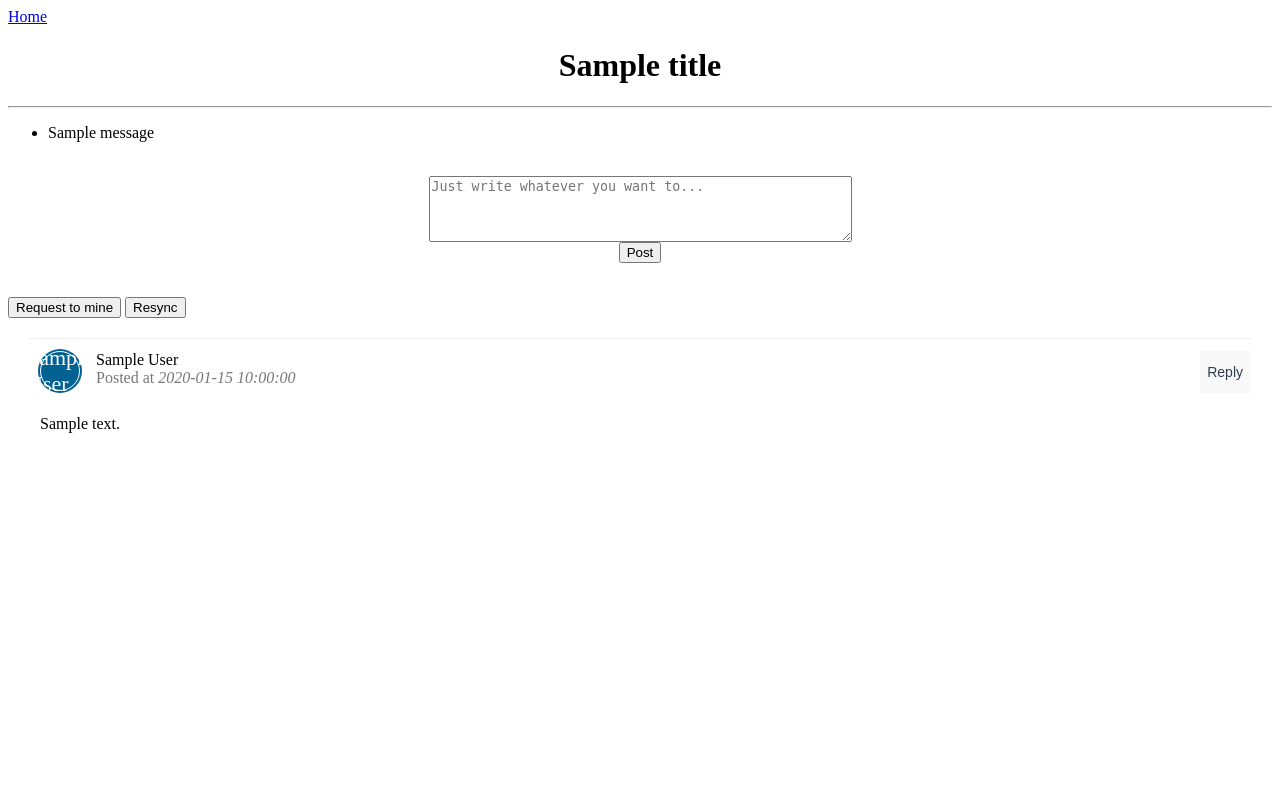
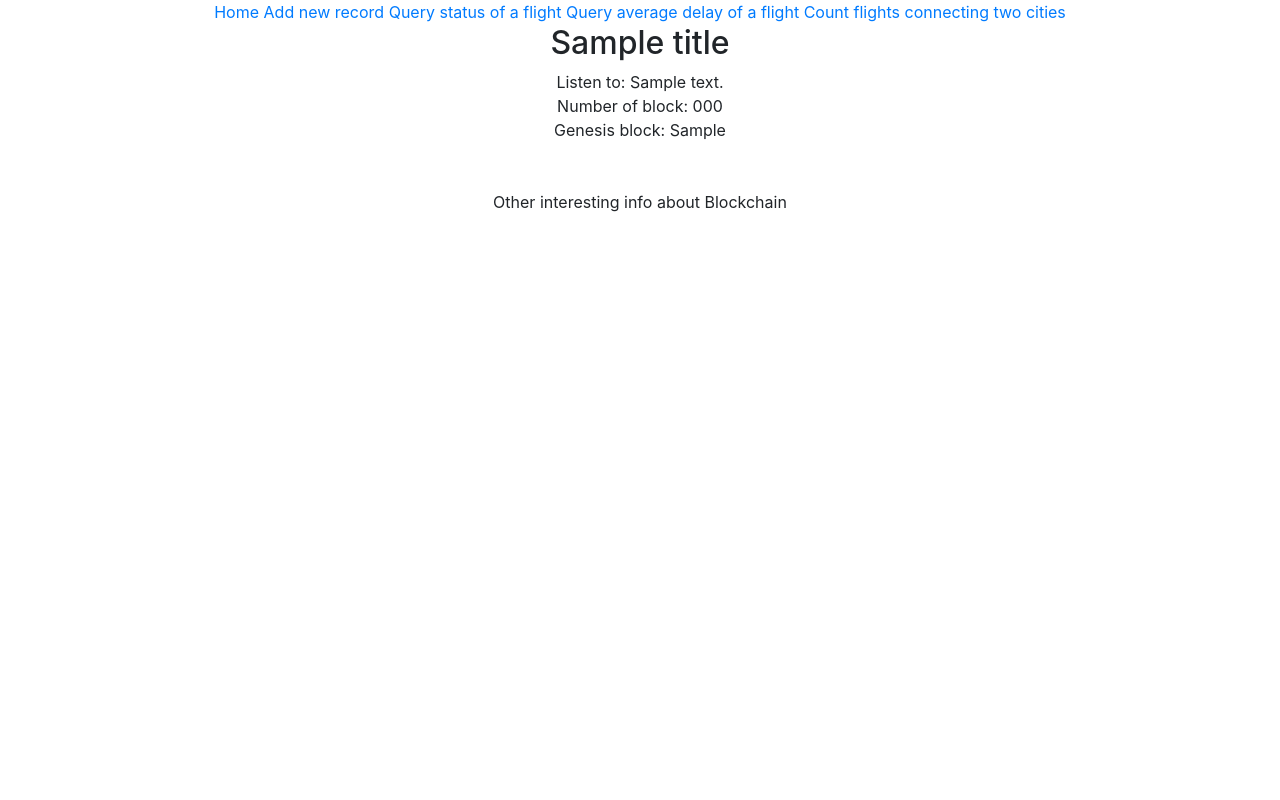
Before and after one commit to dmoruz97/BlockchainApp, a Flask app: template app/templates/index.html in a window 1280 px wide. Run offline with Flask 2, Linux system fonts and the light colour scheme; the template is opened without the code that fills it: most values are stand-ins (such as "Sample title", 1, 10 or a date in 2020); one stand-in notice (Sample message) is shown; parts of the project's set-up code (start-up, migrations or seed data) failed here and were passed over; some libraries are stand-ins or nearby versions.

Commit message:
Started to develop UI

```diff
--- a/app/templates/base.html
+++ b/app/templates/base.html
@@ -1,20 +1,33 @@
+<!DOCTYPE html>
 <html>
     <head>
         <title>{{ title }}</title>
+        <meta charset="utf-8">
+        <meta name="viewport" content="width=device-width, initial-scale=1">
+
+        <!-- BOOTSTRAP -->
+        <link rel="stylesheet" href="https://stackpath.bootstrapcdn.com/bootstrap/4.4.1/css/bootstrap.min.css">
+        <script src="https://code.jquery.com/jquery-3.3.1.slim.min.js"></script>
+        <script src="https://cdnjs.cloudflare.com/ajax/libs/popper.js/1.14.7/umd/popper.min.js"></script>
+        <script src="https://stackpath.bootstrapcdn.com/bootstrap/4.3.1/js/bootstrap.min.js"></script>
+
+        <!-- PERSONAL CSS -->
+        <style type="text/css">
+            html, body {
+                margin: auto;
+                text-align: center;
+            }
+        </style>
     </head>
     <body>
-    <div><a href="/index">Home</a></div>
-    <center><h1>{{ title }}</h1></center>
-    <hr>
-    {% with messages = get_flashed_messages() %}
-    {% if messages %}
-    <ul>
-    {% for message in messages %}
-        <li>{{ message }} </li>
-    {% endfor %}
-    </ul>
-    {% endif %}
-    {% endwith %}
+        <div class="container-fluid">
+            <a href="/index">Home</a>
+            <a href="/add_record">Add new record</a>
+            <a href="/query_status">Query status of a flight</a>
+            <a href="/query_delay">Query average delay of a flight</a>
+            <a href="/count_flight">Count flights connecting two cities</a>
+
             {% block content %}{% endblock %}
+        </div>
     </body>
 </html>
--- a/app/templates/index.html
+++ b/app/templates/index.html
@@ -2,100 +2,11 @@
 {% extends "base.html" %}
 
 {% block content %}
-	<br>
+    <h2>{{title}}</h2>
+    Listen to: {{node_address}}<br>
+    Number of block: {{number_of_block}}<br>
+    Genesis block: {{genesis_block}}<br>
 
-	<center>
-	<form action="/submit" id="textform" method="post">
-	    <textarea name="content" rows="4" cols="50" placeholder="Just write whatever you want to..."></textarea>
-	    <br>
-	    <input type="submit" value="Post">
-	</form>
-	</center>
-
-	<br>
-
-	<a href="{{node_address}}/mine" target="_blank"><button>Request to mine</button></a>
-	<a href="/"><button>Resync</button></a>
-
-	<div style="margin: 20px;">
-
-    {% for post in posts %}
-    <div class="post_box">
-	   <div class="post_box-header">
-	      <div class="post_box-options"><button class="option-btn">Reply</button></div>
-	      <div style="background: rgb(0, 97, 146) none repeat scroll 0% 0%; box-shadow: rgb(0, 97, 146) 0px 0px 0px 2px;" class="post_box-avatar">{{post.author[0]}}</div>
-	      <div class="name-header">{{post.author}}</div>
-	      <div class="post_box-subtitle"> Posted at <i>{{readable_time(post.timestamp)}}</i></div>
-	   </div>
-	   <div>
-	      <div class="post_box-body">
-	         <p>{{post.content}}</p>
-	      </div>
-	   </div>
-	</div>
-	{% endfor %}
-
-	<style>
-		.post_box {
-		    background: #fff;
-		    padding: 12px 0px 0px 12px;
-		    margin-top: 0px;
-		    margin-bottom: 8px;
-		    border-top: 1px solid #f0f0f0;
-		}
-
-		.post_box-header {
-		    padding-bottom: 12px;
-		}
-
-		.post_box-avatar {
-		    width: 38px;
-		    height: 38px;
-		    border-radius: 50%;
-		    display: flex;
-		    justify-content: center;
-		    align-items: center;
-		    color: white;
-		    font-size: 22px;
-		    float: left;
-		    margin-right: 16px;
-		    border: 1px solid #fff;
-		    box-shadow: 0px 0px 0px 2px #f00;
-		}
-
-		.post_box-avatar::after {
-		    content:"";
-		    display:block;
-		}
-
-		.post_box-name {
-		    font-weight: bold;
-		}
-
-		.post_box-subtitle {
-		    color: #777;
-		}
-
-		.post_box-body {
-		    margin-top: 16px;
-		    margin-bottom: 8px;
-		}
-
-		.post_box-options {
-		    float: right;
-		}
-		.option-btn {
-		    background: #f8f8f8;
-		    border: none;
-		    color: #2c3e50;
-		    padding: 7px;
-		    cursor: pointer;
-		    font-size: 14px;
-		    margin-left: 2px;
-		    margin-right: 2px;
-		    outline: none;
-		    height: 42px;
-		}
-	</style>
-    </div>
+    <br><br>
+    Other interesting info about Blockchain
 {% endblock %}
--- a/main.py
+++ b/main.py
@@ -13,14 +13,16 @@ def add_transaction_to_blockchain():
     # Read transaction from CSV file (each transaction is in JSON form (key => value))
     transactions = read_csv()
 
+    count = 0
     for t in transactions:
         data = json.dumps(t)
-        print(data)
-
         response = requests.post('http://127.0.0.1:8000/new_transaction', headers=headers, data=data)
         print(response)
 
-        break
+        if count == 10:
+            break
+
+        count = count+1
 
     r = requests.get('http://127.0.0.1:8000/mine')
     print(r.text)
--- a/node_server.py
+++ b/node_server.py
@@ -203,8 +203,7 @@ def get_chain():
     chain_data = []
     for block in blockchain.chain:
         chain_data.append(block.__dict__)
-    return json.dumps({"length": len(chain_data),
-                       "chain": chain_data})
+    return json.dumps({"length": len(chain_data), "chain": chain_data})
 
 
 # Endpoint to mine unconfirmed transactions
```
Also changed, not shown: app/templates/index2.html (added, +101 -0 lines), app/views.py (+21 -3 lines). Lines whose indentation alone changed are shown as unchanged.
